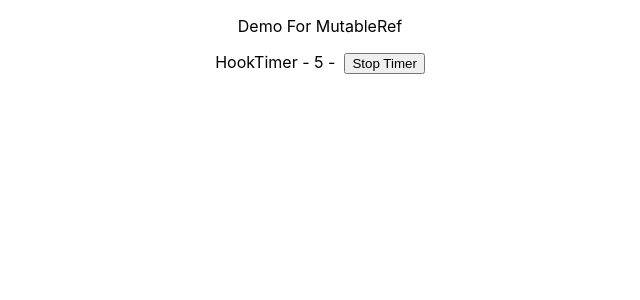
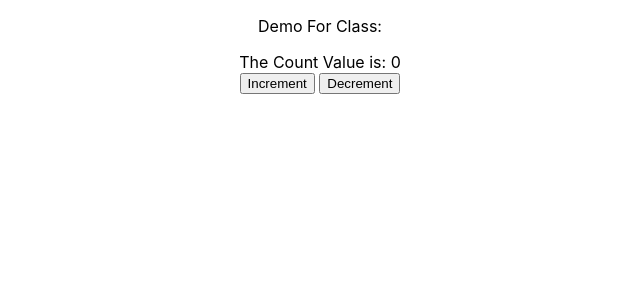
Before and after one commit to rahull0354/TS-Tutorial, a React (Create React App) app: page / in a window 1280 px wide. Shown: the top 300 px of the page, without its empty margins (320-960 px from the left). Built offline with nearby package versions, Linux system fonts and the light colour scheme.

Commit message:
added demo for class

```diff
--- a/src/App.tsx
+++ b/src/App.tsx
@@ -17,6 +17,7 @@
 import { Container } from "./components/StyleProps/Container";
 import { DomRef } from "./components/Hooks/Ref/DomRef";
 import { MutableRef } from "./components/Hooks/Ref/MutableRef";
+import { ClassCounter } from './components/class/ClassCounter';
 
 function App() {
   const personName = {
@@ -94,7 +95,10 @@
       {/* <DomRef /> */}
 
       {/* Demo for MutableRef */}
-      <MutableRef />
+      {/* <MutableRef /> */}
+
+      {/* Class Demo: */}
+      <ClassCounter message="The Count Value is: " />
     </div>
   );
 }
--- /dev/null
+++ b/src/components/class/ClassCounter.tsx
@@ -0,0 +1,35 @@
+import { Component } from "react";
+
+type CounterProps = {
+    message: string
+}
+
+type CounterState = {
+    count: number
+}
+
+export class ClassCounter extends Component<CounterProps, CounterState> {
+    state = {
+        count: 0,
+    }
+
+    handleIncrement = () => {
+        this.setState((prevState) => ({count: prevState.count + 1}))
+    }
+
+    handleDecrement = () => {
+        this.setState((prevState) => ({count: prevState.count - 1}))
+    }
+
+    render() {
+        return (
+            <div>
+                <p>Demo For Class: </p>
+                {this.props.message} {this.state.count}
+                <br />
+                <button onClick={this.handleIncrement}>Increment</button>&nbsp;
+                <button onClick={this.handleDecrement}>Decrement</button>
+            </div>
+        )
+    }
+}
```
